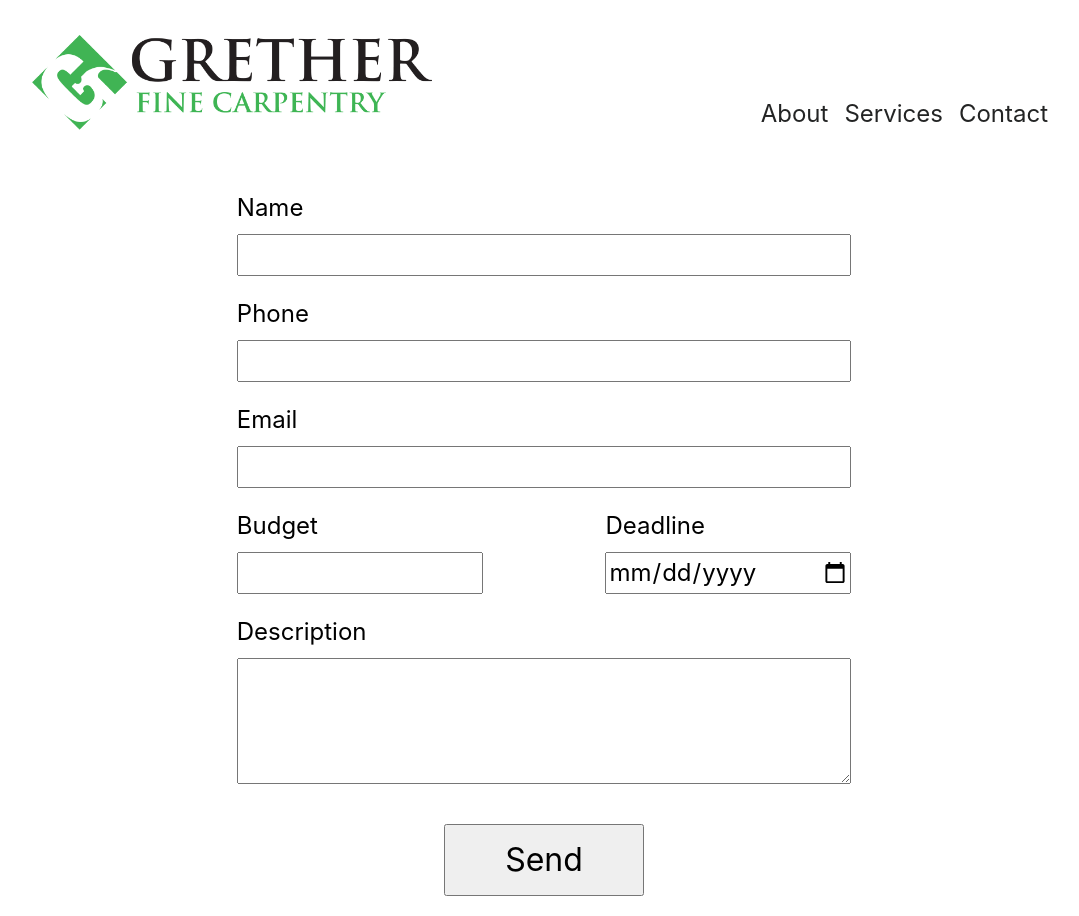
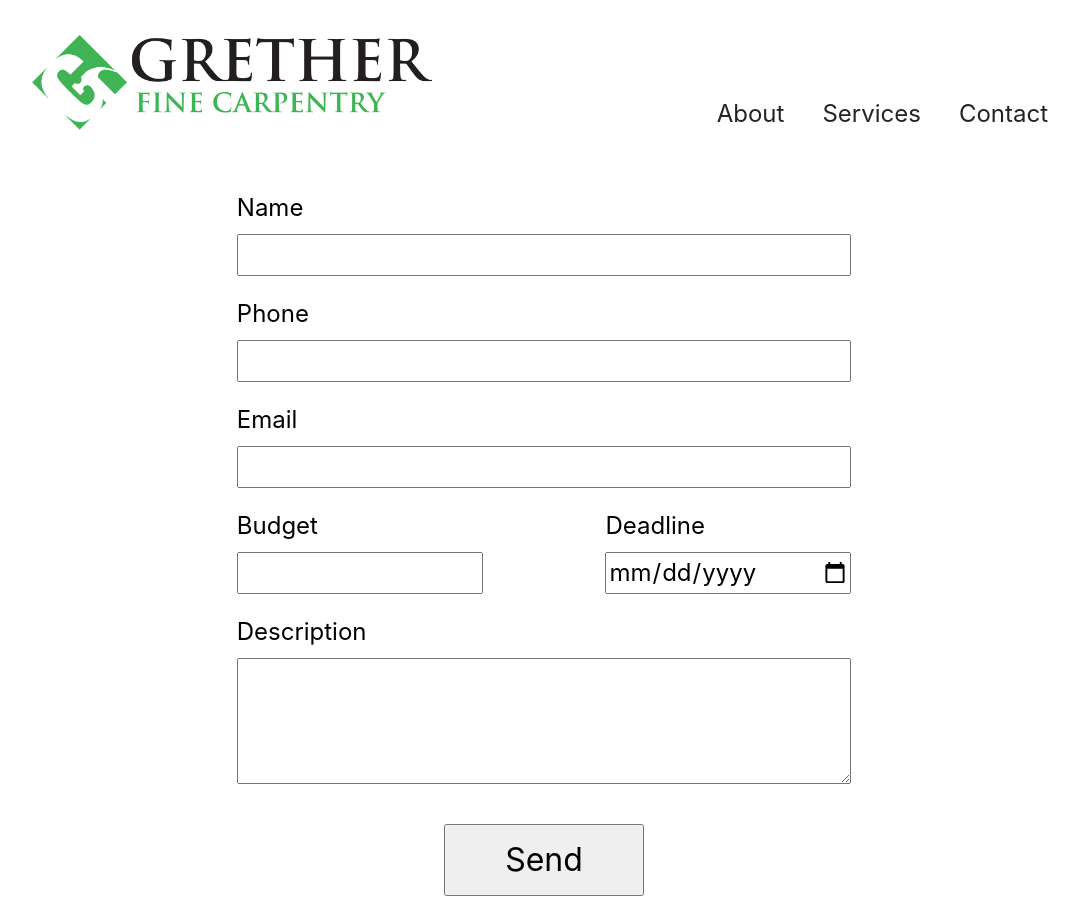
Before and after one commit to jakepaul9/gretherfinecarpentry, a React (Create React App) app: page /Contact in a window 1280 px wide. Shown: the whole page, without its empty margins (96-1175 px from the left). Built offline with nearby package versions, Linux system fonts and the light colour scheme.

Commit message:
fixed some things

```diff
--- a/src/components/MainNav.css
+++ b/src/components/MainNav.css
@@ -17,6 +17,7 @@ img {
 }
 .nav-link {
   color: rgb(35, 36, 36) !important;
+  padding-left: 30px !important;
 }
 .nav-links:hover {
   text-decoration: none;
--- a/src/pages/Services.css
+++ b/src/pages/Services.css
@@ -26,7 +26,7 @@
 }
 ul {
   font-family: 'Open Sans';
-  margin: 200px 0px 0px 40px;
+  margin: 0px 0px 0px 40px;
   font-size: 20pt;
   color: white;
   line-height: 50pt;
```
Also changed, not shown: 1 other file (tests, documents, lock files or other folders).
